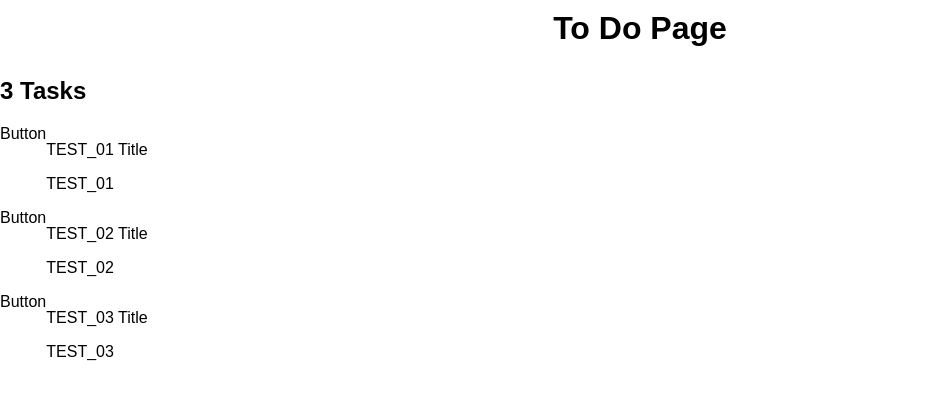
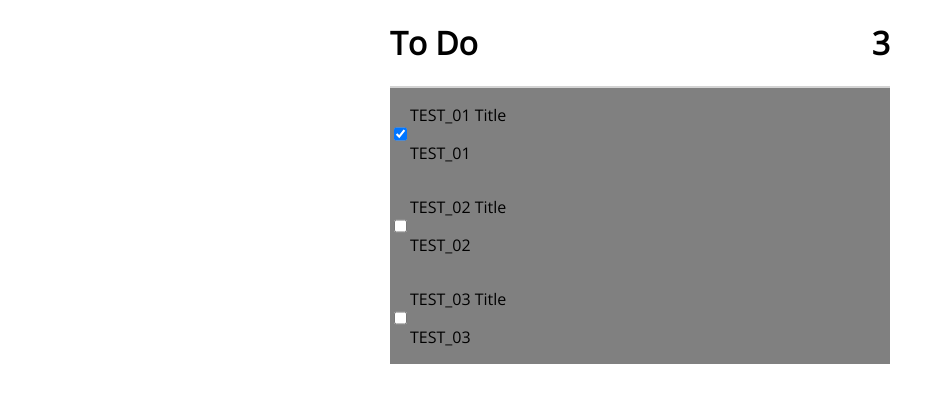
Before and after one commit to twillia7/senior-project, a React (Create React App) app: page /todo in a window 1280 px wide. Shown: the top 402 px of the page, without its empty margins (0-952 px from the left). Built offline with nearby package versions, Linux system fonts and the light colour scheme.

Commit message:
Add checkbox functionality

```diff
--- a/src/App.css
+++ b/src/App.css
@@ -1,3 +1,11 @@
+/* Open Sans */
+@import url('https://fonts.googleapis.com/css2?family=Open+Sans&display=swap');
+
 * {
-  font-family: Arial, Helvetica, sans-serif;
+  font-family:'Open Sans';
 }
+
+/* Page should fill the entire height of the window */
+html, body, #root, #root > div {
+  height: 100%
+}
--- a/src/ToDo/components/ToDoList.js
+++ b/src/ToDo/components/ToDoList.js
@@ -1,17 +1,20 @@
 import React from 'react';
 import ToDoItem from './ToDoItem'
+import '../../shared/styles/sharedStyles.css'
 import '../styles/ToDoList.css'
 
 const ToDoList = (props) => {
+  console.log("PROPS: ", props)
   return (
-    <div>
-      {props.toDoItems.length === 0
-        ? <h2>You are all caught up!</h2>
-        : <div>
-            <h2>{props.toDoItems.length} {props.toDoItems.length === 1 ? 'Task' : 'Tasks'}</h2>
+    <div className="listContainer">
       {props.toDoItems.map(toDoItem => (
         <div className="displayFlex" key={`${toDoItem.id}-TDL-container`}>
-                <div key={`${toDoItem.id}-TDL-button`}>Button</div>
+          <input
+            key={`${toDoItem.id}-TDL-check`}
+            type="checkbox"
+            defaultChecked={toDoItem.isComplete}
+            onClick={() => props.handleCheckboxClick(toDoItem.id)}
+          />
           <ToDoItem
             key={`${toDoItem.id}-TDL-item`}
             id={toDoItem.id}
@@ -19,8 +22,6 @@ const ToDoList = (props) => {
         </div>
       ))}
     </div>
-      }
-    </div>
   )
 }
 
--- a/src/ToDo/pages/ToDoPage.js
+++ b/src/ToDo/pages/ToDoPage.js
@@ -1,33 +1,51 @@
-import React from 'react';
+import React, { useState, useCallback } from 'react';
 import ToDoList from '../components/ToDoList'
+import '../../shared/styles/sharedStyles.css'
 import '../styles/ToDoPage.css'
 
 const ToDoPage = () => {
-  const TODOITEMS = [
+  const [toDoItems, setToDoItems] = useState([
     { id: 'TEST_01',
       title: 'TEST_01 Title',
       notes: 'Hello World, I am a note on a ToDo Item',
       hasDueDate: true,
-      dueDate: Date.now()
+      dueDate: Date.now(),
+      isComplete: true
     },
     { id: 'TEST_02',
       title: 'TEST_02 Title',
       notes: 'Hello World, I am a note on a ToDo Item',
       hasDueDate: true,
-      dueDate: Date.now()
+      dueDate: Date.now(),
+      isComplete: false
     },
     { id: 'TEST_03',
-    title: 'TEST_03 Title',
-    notes: 'Hello World, I am a note on a ToDo Item',
-    hasDueDate: true,
-    dueDate: Date.now()
-  },
-  ];
+      title: 'TEST_03 Title',
+      notes: 'Hello World, I am a note on a ToDo Item',
+      hasDueDate: false,
+      dueDate: Date.now(),
+      isComplete: false
+    },
+  ]);
+
+  console.log("TODO: ", toDoItems)
+
+  const handleCheckboxClick = (itemId) => {
+    const itemIndex = toDoItems.findIndex(item => {
+      if (item.id === itemId) return item
+    })
+    const newToDoItems = toDoItems.slice()
+    newToDoItems[itemIndex].isComplete = !newToDoItems[itemIndex].isComplete;
+    setToDoItems(newToDoItems)
+  }
 
   return (
     <div>
-      <h1 className="ToDoPageTitle">To Do Page</h1>
-      <ToDoList toDoItems={TODOITEMS}/>
+      <div className="toDoHeaderContainer displayFlex spaceBetween directionRow">
+        <h1>To Do</h1>
+        <h1>{toDoItems.length}</h1>
+      </div>
+      <ToDoList toDoItems={toDoItems} handleCheckboxClick={handleCheckboxClick}/>
     </div>
   )
 }
--- a/src/ToDo/styles/ToDoList.css
+++ b/src/ToDo/styles/ToDoList.css
@@ -1,3 +1,6 @@
-.displayFlex {
-  display: flex;
+.listContainer {
+  background-color: gray;
+  width: 100%;
+  max-width: 500px;
+  margin: auto;
 }
--- a/src/ToDo/styles/ToDoPage.css
+++ b/src/ToDo/styles/ToDoPage.css
@@ -1,6 +1,6 @@
-.ToDoPageTitle {
+.toDoHeaderContainer {
+  width: 100%;
+  max-width: 500px;
   margin: auto;
-  width: 50%;
-  padding: 10px;
-  text-align: center;
+  border-bottom: lightgray 2px solid;
 }
--- /dev/null
+++ b/src/shared/styles/sharedStyles.css
@@ -0,0 +1,9 @@
+.displayFlex {
+  display: flex;
+}
+.spaceBetween {
+  justify-content: space-between;
+}
+.directionRow {
+  flex-direction: row;
+}
```
Lines whose indentation alone changed are shown as unchanged.
